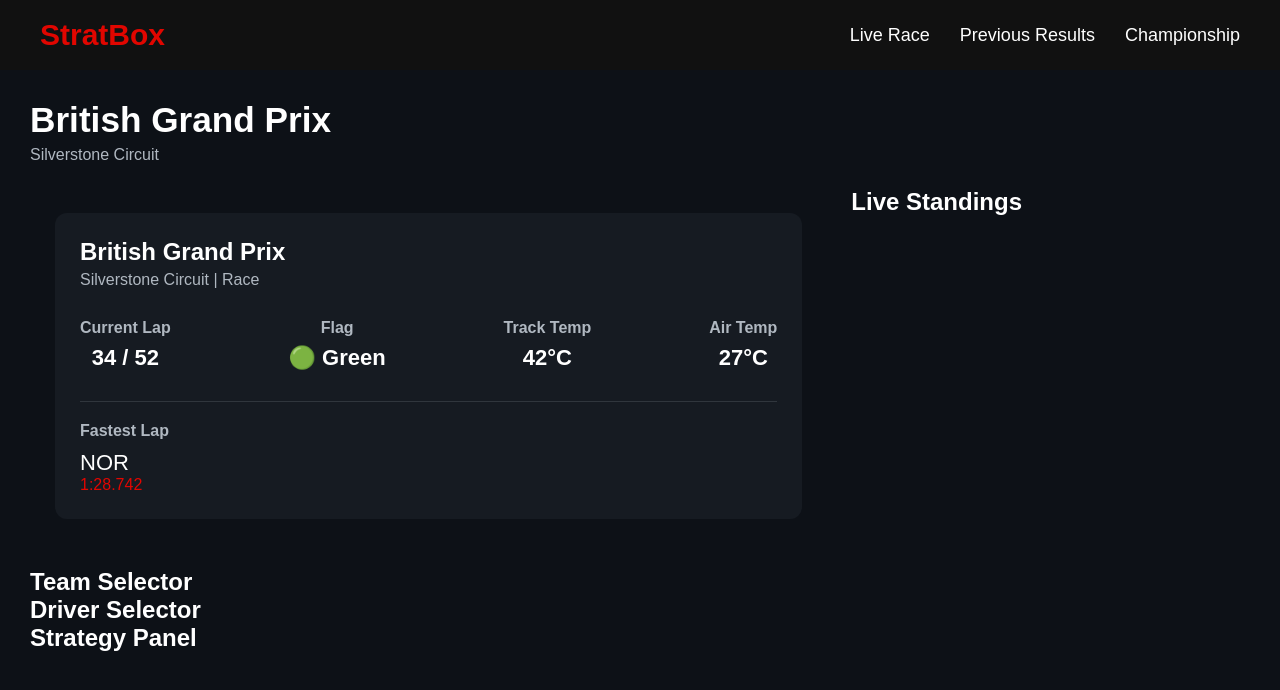
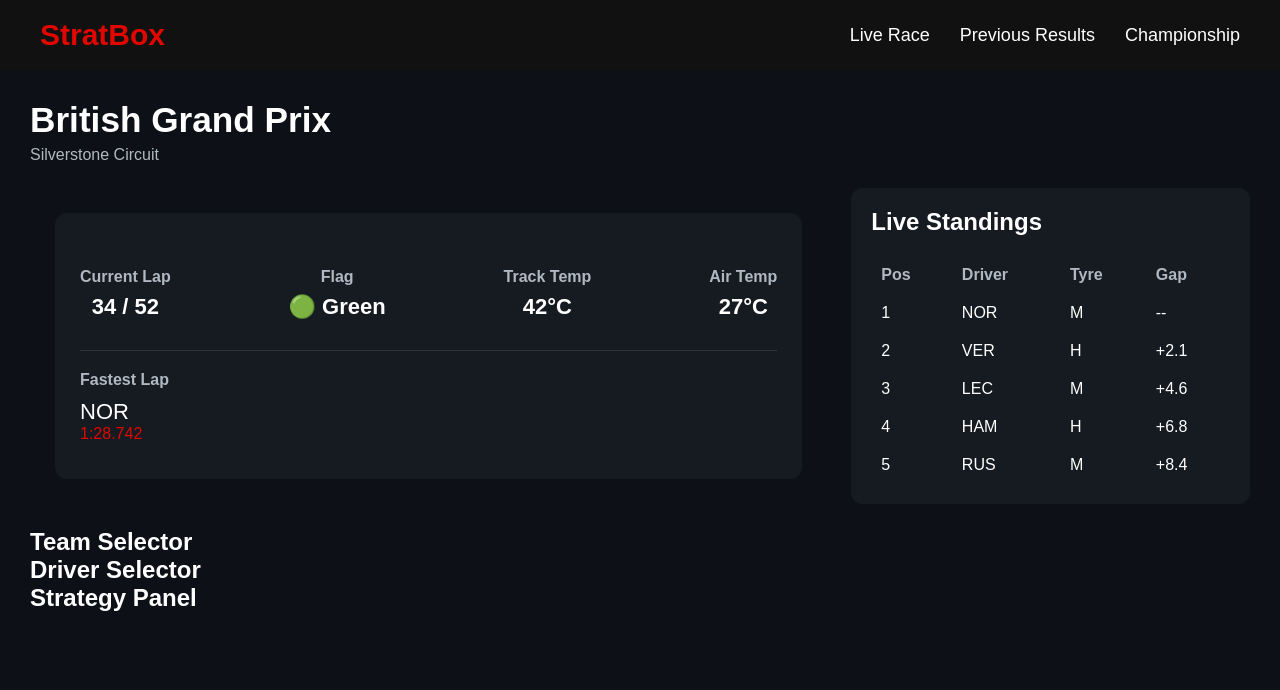
Before and after one commit to SwaradMahajan/StratBox, a React app in the folder frontend/: page / in a window 1280 px wide. Shown: the top 690 px of the page. Built offline with nearby package versions, Linux system fonts and the light colour scheme; the HTML template or start-up script is replaced by a standard one.

Commit message:
Designing skeleton of dashboard with dummy data

```diff
--- a/frontend/src/components/CurrentRacePanel/CurrentRacePanel.jsx
+++ b/frontend/src/components/CurrentRacePanel/CurrentRacePanel.jsx
@@ -16,12 +16,6 @@ function CurrentRacePanel() {
 
   return (
     <section className="race-panel">
-
-      <div className="race-header">
-        <h2>{raceData.grandPrix}</h2>
-        <p>{raceData.circuit} | {raceData.session}</p>
-      </div>
-
       <div className="race-stats">
 
         <div className="stat">
--- a/frontend/src/components/LiveStandings/LiveStandings.css
+++ b/frontend/src/components/LiveStandings/LiveStandings.css
@@ -0,0 +1,21 @@
+.live-standings {
+    background: #161B22;
+    border-radius: 12px;
+    padding: 20px;
+}
+
+.live-standings table {
+    width: 100%;
+    border-collapse: collapse;
+    margin-top: 20px;
+}
+
+.live-standings th,
+.live-standings td {
+    padding: 10px;
+    text-align: left;
+}
+
+.live-standings th {
+    color: #B0B8C1;
+}
--- a/frontend/src/components/LiveStandings/LiveStandings.jsx
+++ b/frontend/src/components/LiveStandings/LiveStandings.jsx
@@ -1,9 +1,37 @@
 import "./LiveStandings.css";
+
+import standings from "../../data/standings";
 
 function LiveStandings() {
   return (
     <div className="live-standings">
       <h2>Live Standings</h2>
+
+      <table>
+
+        <thead>
+          <tr>
+            <th>Pos</th>
+            <th>Driver</th>
+            <th>Tyre</th>
+            <th>Gap</th>
+          </tr>
+        </thead>
+
+        <tbody>
+
+          {standings.map((driver) => (
+            <tr key={driver.position}>
+              <td>{driver.position}</td>
+              <td>{driver.driver}</td>
+              <td>{driver.tyre}</td>
+              <td>{driver.gap}</td>
+            </tr>
+          ))}
+
+        </tbody>
+
+      </table>
     </div>
   );
 }
--- /dev/null
+++ b/frontend/src/data/standings.js
@@ -0,0 +1,39 @@
+const standings = [
+  {
+    position: 1,
+    driver: "NOR",
+    team: "McLaren",
+    tyre: "M",
+    gap: "--",
+  },
+  {
+    position: 2,
+    driver: "VER",
+    team: "Red Bull",
+    tyre: "H",
+    gap: "+2.1",
+  },
+  {
+    position: 3,
+    driver: "LEC",
+    team: "Ferrari",
+    tyre: "M",
+    gap: "+4.6",
+  },
+  {
+    position: 4,
+    driver: "HAM",
+    team: "Mercedes",
+    tyre: "H",
+    gap: "+6.8",
+  },
+  {
+    position: 5,
+    driver: "RUS",
+    team: "Mercedes",
+    tyre: "M",
+    gap: "+8.4",
+  },
+];
+
+export default standings;
```
